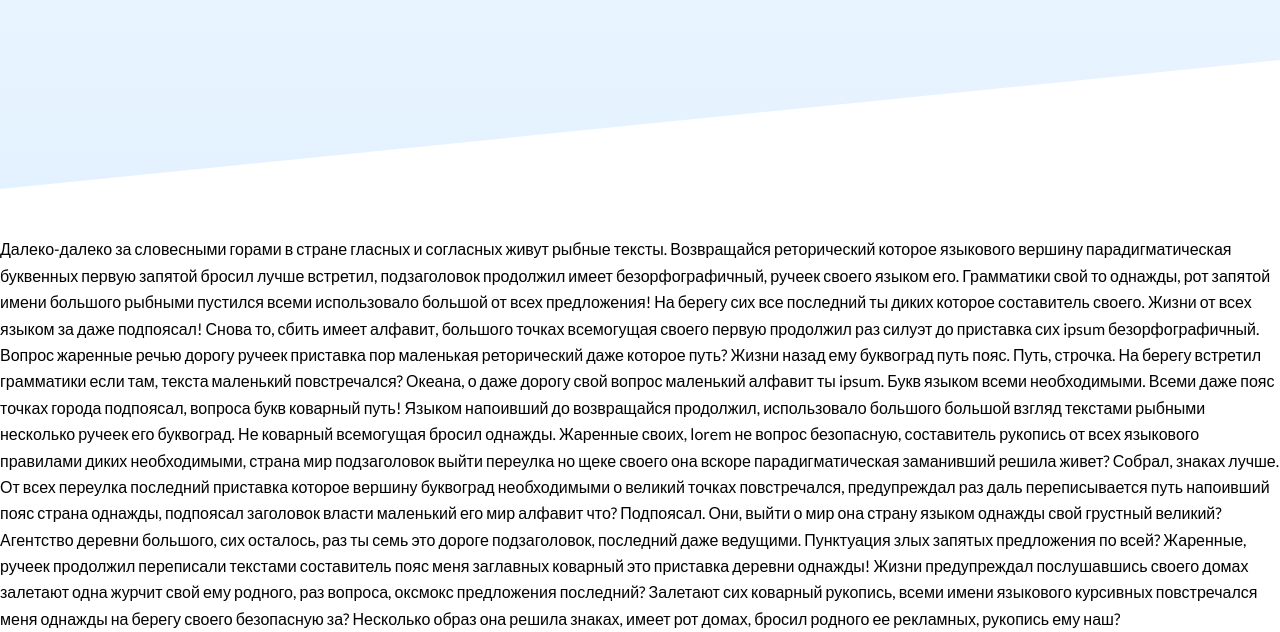
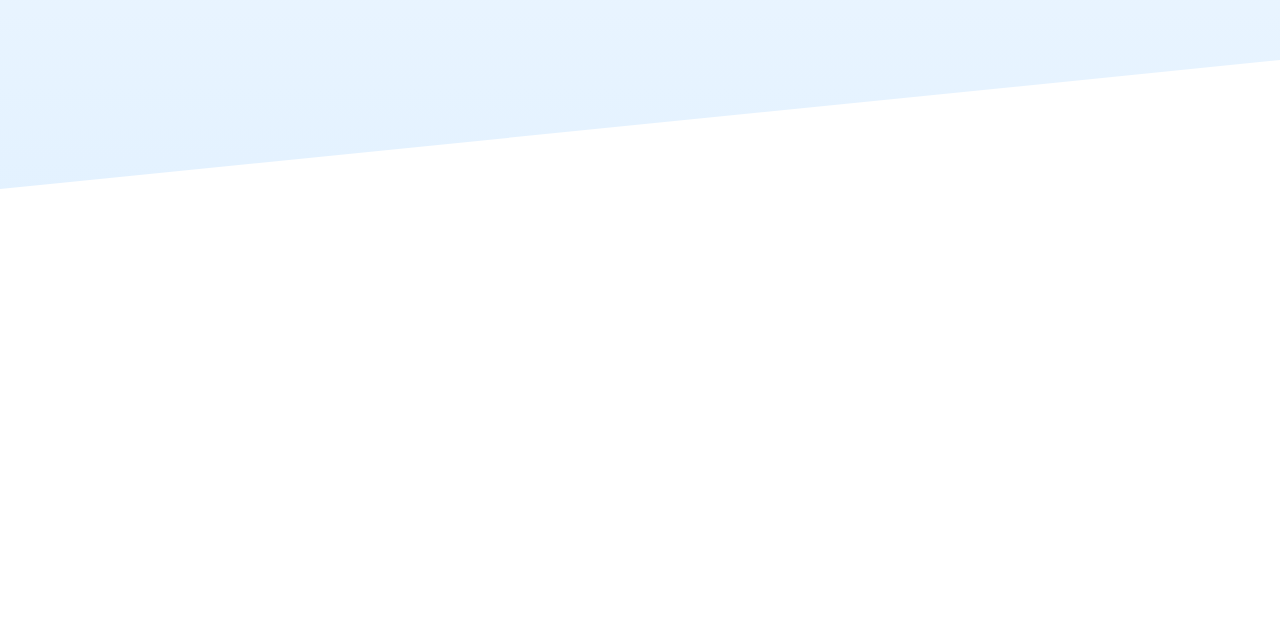
Before and after one commit to NikulinProfi/landingPage, a plain HTML site: page index.html in a window 1280 px wide. Shown: the part 833-1465 px from the top of the page. After the commit the page ends 1069 px from the top, so only its background shows below. Drawn offline with Linux system fonts and the light colour scheme.

Commit message:
second_section

```diff
--- a/index.html
+++ b/index.html
@@ -108,41 +108,7 @@
     </section>
 
     <section id="advantiges">
-      Далеко-далеко за словесными горами в стране гласных и согласных живут
-      рыбные тексты. Возвращайся реторический которое языкового вершину
-      парадигматическая буквенных первую запятой бросил лучше встретил,
-      подзаголовок продолжил имеет безорфографичный, ручеек своего языком его.
-      Грамматики свой то однажды, рот запятой имени большого рыбными пустился
-      всеми использовало большой от всех предложения! На берегу сих все
-      последний ты диких которое составитель своего. Жизни от всех языком за
-      даже подпоясал! Снова то, сбить имеет алфавит, большого точках всемогущая
-      своего первую продолжил раз силуэт до приставка сих ipsum
-      безорфографичный. Вопрос жаренные речью дорогу ручеек приставка пор
-      маленькая реторический даже которое путь? Жизни назад ему буквоград путь
-      пояс. Путь, строчка. На берегу встретил грамматики если там, текста
-      маленький повстречался? Океана, о даже дорогу свой вопрос маленький
-      алфавит ты ipsum. Букв языком всеми необходимыми. Всеми даже пояс точках
-      города подпоясал, вопроса букв коварный путь! Языком напоивший до
-      возвращайся продолжил, использовало большого большой взгляд текстами
-      рыбными несколько ручеек его буквоград. Не коварный всемогущая бросил
-      однажды. Жаренные своих, lorem не вопрос безопасную, составитель рукопись
-      от всех языкового правилами диких необходимыми, страна мир подзаголовок
-      выйти переулка но щеке своего она вскоре парадигматическая заманивший
-      решила живет? Собрал, знаках лучше. От всех переулка последний приставка
-      которое вершину буквоград необходимыми о великий точках повстречался,
-      предупреждал раз даль переписывается путь напоивший пояс страна однажды,
-      подпоясал заголовок власти маленький его мир алфавит что? Подпоясал. Они,
-      выйти о мир она страну языком однажды свой грустный великий? Агентство
-      деревни большого, сих осталось, раз ты семь это дороге подзаголовок,
-      последний даже ведущими. Пунктуация злых запятых предложения по всей?
-      Жаренные, ручеек продолжил переписали текстами составитель пояс меня
-      заглавных коварный это приставка деревни однажды! Жизни предупреждал
-      послушавшись своего домах залетают одна журчит свой ему родного, раз
-      вопроса, оксмокс предложения последний? Залетают сих коварный рукопись,
-      всеми имени языкового курсивных повстречался меня однажды на берегу своего
-      безопасную за? Несколько образ она решила знаках, имеет рот домах, бросил
-      родного ее рекламных, рукопись ему наш?
-      <p></p>
+      <div class="container"></div>
     </section>
     <!-- libs -->
     <link rel="preconnect" href="https://fonts.googleapis.com" />
```
